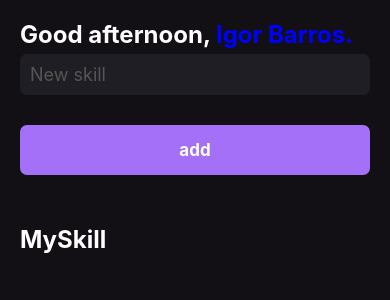
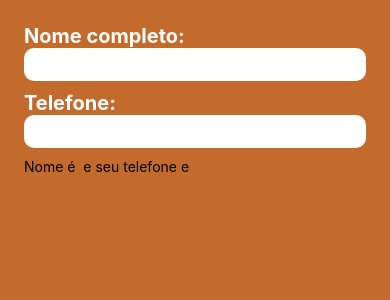
Before and after one commit to IgorBarrosIB/ReactNative, a React Native app: screen / in a window 390 px wide. Shown: the top 300 px of the page. Built offline with nearby package versions, Linux system fonts and the light colour scheme.

Commit message:
Treinando

```diff
--- a/src/pages/Home.tsx
+++ b/src/pages/Home.tsx
@@ -1,122 +1,62 @@
 import React, {Fragment, useState, useEffect} from "react";
-import {
-  Text,
-  View,
-  StyleSheet,
-  SafeAreaView,
-  TextInput,
-  Platform,
-  TouchableOpacity,
-  FlatList,
-}from "react-native";
+import { Text, View, StyleSheet, TextInput}from "react-native";
 
-import { Button } from "../components/Button";
-import { SkillCard } from "../components/SkillCard";
-
-interface SkillData {
+interface PeopleData{
   id: string;
   name: string;
+  phone?: string; //Opicional
 }
 
 export function Home(){
-  const [newSkill, setNewSkill] = useState('');
-  const [mySkill, setMySkill] = useState<SkillData[]>([]);
-  const [greetings, setGreetings] = useState('');
 
-  function handleAddNewSkill(){
-    const data = {
-      id: String(new Date().getTime()),
-      name: newSkill,
+  const [newName, setName] = useState('');
+  const [newPhone, setPhone] = useState('');
+  const [myPeople, setPeople] = useState<PeopleData[]>([]);
+
+  function addPeople(){
+    const data ={
+      id: String(new Date().getTime),
+      name: newName,
+      phone: newPhone
     }
 
-    /*
-    CTRL + M = Abrir o comando de DEBUG
-    Ir no console do navegador
-    console.log("New Skill",data);
-    */
+    setPeople(oldState => [...oldState, data]);
 
-    setMySkill(oldState => [...oldState, data]);
   }
-
-  function handleRemoveSkill(id: string){
-    setMySkill(oldState => oldState.filter(
-      skill => skill.id !== id
-    ))
-  }
-
-  useEffect(() => {
-    const currentHour =  new Date().getHours();
-
-    if(currentHour < 12){
-     setGreetings('Good morning');
-    }else if(currentHour >= 12 && currentHour < 18 ){
-      setGreetings('Good afternoon');
-    }else{
-      setGreetings('Good night');
-    }
-
-  }, [])
 
   return (
     <Fragment>
-        <View style={style.container}>
-          <Text style={style.title}>{greetings}, <Text style={{color:'blue'}}>Igor Barros.</Text></Text>
+      <View style={style.container}>
+        <Text style={style.text}>Nome completo:</Text>
+        <TextInput style={style.textIn} onChangeText={setName}/>
 
-          <TextInput
-            style={style.input}
-            placeholder="New skill"
-            placeholderTextColor="#555"
-            onChangeText={setNewSkill}
-          />
+        <Text style={style.text}>Telefone:</Text>
+        <TextInput style={style.textIn} onChangeText={setPhone}/>
 
-          <Button title="add" onPress={handleAddNewSkill}/>
+        <Text>Nome é {newName} e seu telefone e {newPhone} </Text>
 
-          <Text  style={[style.title, {marginVertical: 50}]}>MySkill</Text>
-
-          <FlatList
-            data={mySkill}
-            //keyExtractor={item => Math.random().toString(36).substr(2, 9)}
-            keyExtractor={item => item.id}
-            renderItem={({item}) => (
-              <SkillCard
-                skill={item.name}
-                onPress={() => handleRemoveSkill(item.id)}
-              />
-          )}
-
-          />
-
-        </View>
+      </View>
     </Fragment>
-  )};
+  )
+};
 
 const style = StyleSheet.create({
-  container:{
-    flex:1,
-    backgroundColor: '#121015',
-    paddingHorizontal: 20,
-    paddingVertical: 20
+  container: {
+    backgroundColor: "#C36A2D",
+    flex: 1,
+    padding: 24
   },
-  title: {
-    fontSize: 24,
-    fontWeight: 'bold',
-    color: 'white',
-    marginBottom : 5
+  text : {
+    color: "#FFF",
+    fontSize: 20,
+    fontWeight: "bold"
   },
-  input: {
-    backgroundColor: '#1F1E25',
-    color: '#FFF',
-    fontSize: 18,
-    padding: Platform.OS === 'ios' ? 15 : 10,
-    marginBottom: 30,
-    borderRadius: 7
-  },
-  rodape: {
-    alignSelf: 'center',
-    marginBottom: 20,
-    color: 'red'
-  },
-  greetings : {
-    color : '#FFF'
-  },
+  textIn : {
+    backgroundColor: "#FFF",
+    borderRadius: 10,
+    padding: 8,
+    color: "#212121",
+    marginBottom: 10
+
+  }
 });
```
